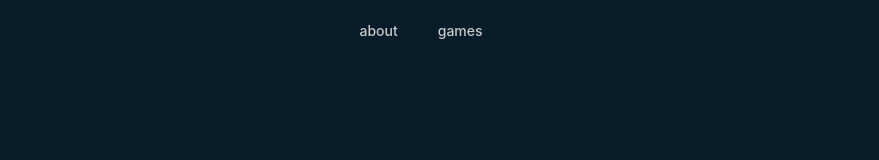
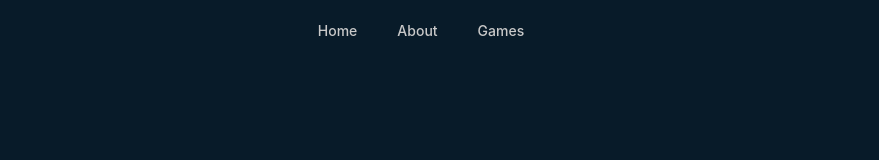
Before and after one commit to SeveralHerr/JamcraftApp, a React (Vite) app in the folder jamcraft-app/: page / in a window 1280 px wide. Shown: the top 160 px of the page, without its empty margins (123-1002 px from the left). Built offline with nearby package versions, Linux system fonts and the light colour scheme.

Commit message:
New header

```diff
--- a/jamcraft-app/src/components/AppHeader.tsx
+++ b/jamcraft-app/src/components/AppHeader.tsx
@@ -18,8 +18,9 @@ export function AppHeader() {
 
         {/* Centered Links */}
         <Group gap={"md"} wrap="nowrap">
-          <NavLink href="/about" label="about" />
-          <NavLink href="/games" label="games" />
+          <NavLink href="/" label="Home" />
+          <NavLink href="/about" label="About" />
+          <NavLink href="/games" label="Games" />
         </Group>
 
         {/* Right-Aligned Links
```
